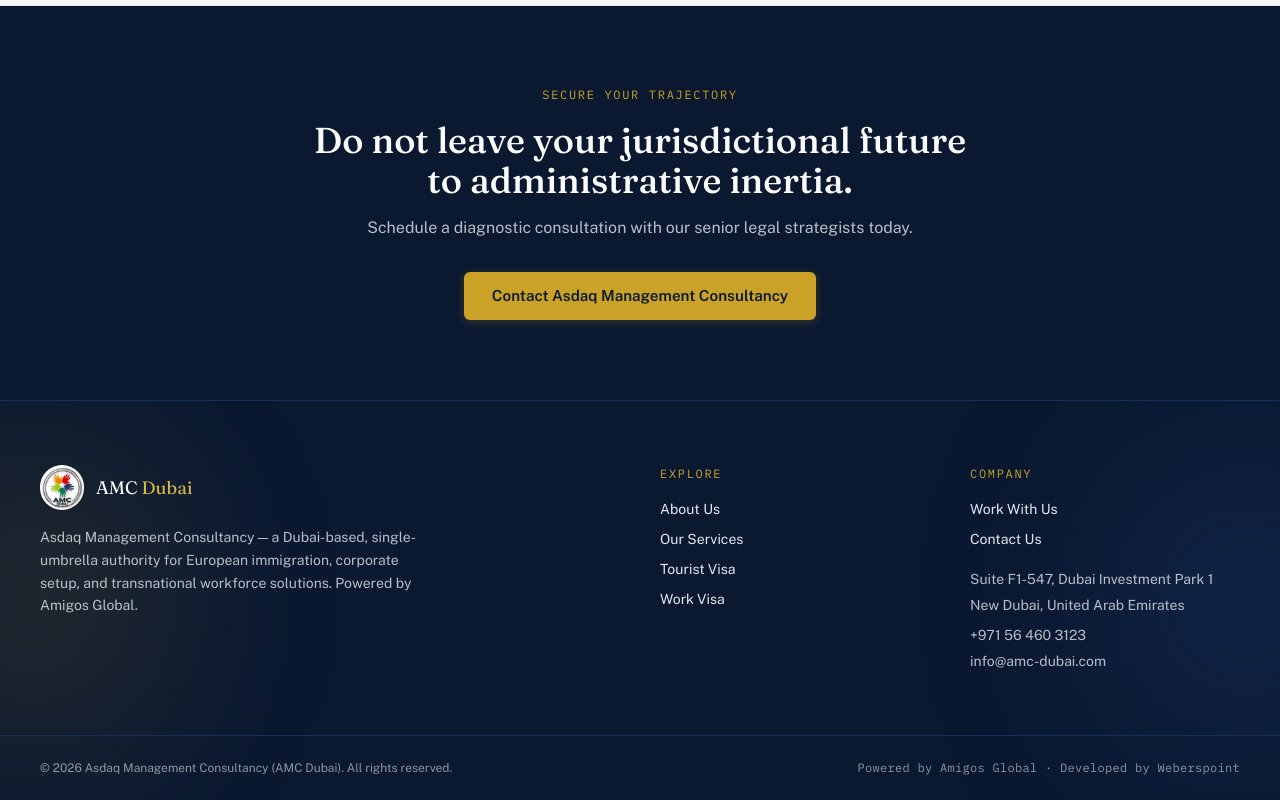
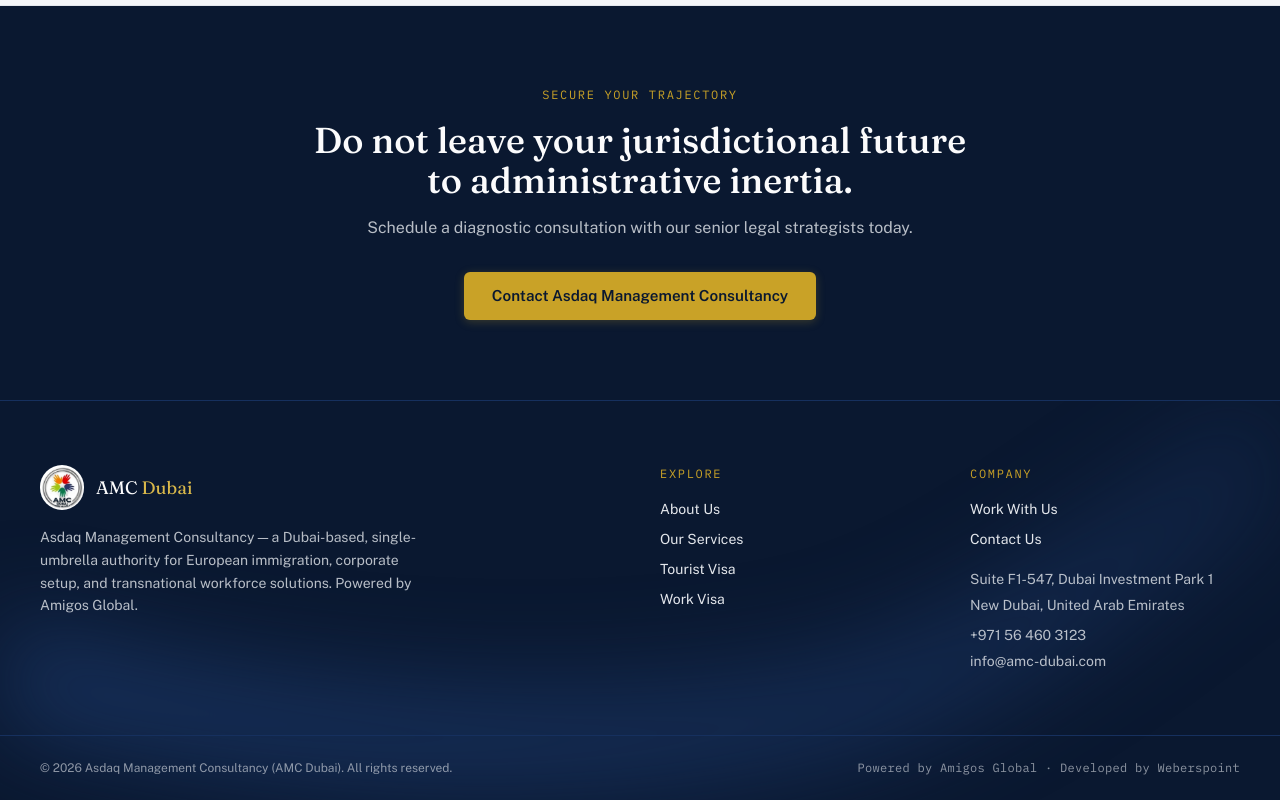
Before and after one commit to Raihanhn/amc, a Next.js app: page / in a window 1280 px wide. Shown: the part 4095-4895 px from the top of the page. Built offline with nearby package versions, Linux system fonts and the light colour scheme.

Commit message:
curvy light added

```diff
--- a/components/Footer.js
+++ b/components/Footer.js
@@ -18,8 +18,29 @@ const company = [
 export default function Footer() {
   return (
     <footer className="relative overflow-hidden bg-navy-950 border-t border-navy-800 text-platinum-200">
-      <div className="footer-glow footer-glow--left" aria-hidden="true" />
-      <div className="footer-glow footer-glow--right" aria-hidden="true" />
+      {/* <div className="footer-glow footer-glow--left" aria-hidden="true" />
+      <div className="footer-glow footer-glow--right" aria-hidden="true" /> */}
+
+      <svg
+  className="footer-glow-curve"
+  viewBox="0 0 1440 500"
+  preserveAspectRatio="none"
+  aria-hidden="true"
+>
+  <path
+    d="M -50,320 C 250,420 650,460 950,380 C 1150,320 1300,150 1550,-40"
+    fill="none"
+    stroke="url(#footerGlowGradient)"
+    strokeWidth="140"
+    strokeLinecap="round"
+  />
+  <defs>
+    <linearGradient id="footerGlowGradient" x1="0%" y1="100%" x2="100%" y2="0%">
+      <stop offset="0%" stopColor="rgba(31,63,117,0.6)" />
+      <stop offset="100%" stopColor="rgba(31,63,117,0.15)" />
+    </linearGradient>
+  </defs>
+</svg>
 
       <div className="container-page relative z-10 py-16 grid grid-cols-1 md:grid-cols-4 gap-10">
         <div className="md:col-span-2">
--- a/styles/globals.css
+++ b/styles/globals.css
@@ -295,11 +295,20 @@ h1, h2, h3, h4 {
 }
 .footer-glow--left {
   left: -10rem;
-  background: radial-gradient(circle, rgba(201, 162, 39, 0.16), transparent 70%);
+  background: radial-gradient(circle, rgba(31, 63, 117, 0.55), transparent 70%);
 }
 .footer-glow--right {
   right: -10rem;
   background: radial-gradient(circle, rgba(31, 63, 117, 0.4), transparent 70%);
+}
+
+.footer-glow-curve {
+  position: absolute;
+  inset: 0;
+  width: 100%;
+  height: 100%;
+  pointer-events: none;
+  filter: blur(45px);
 }
 
 /* ============================================
```
